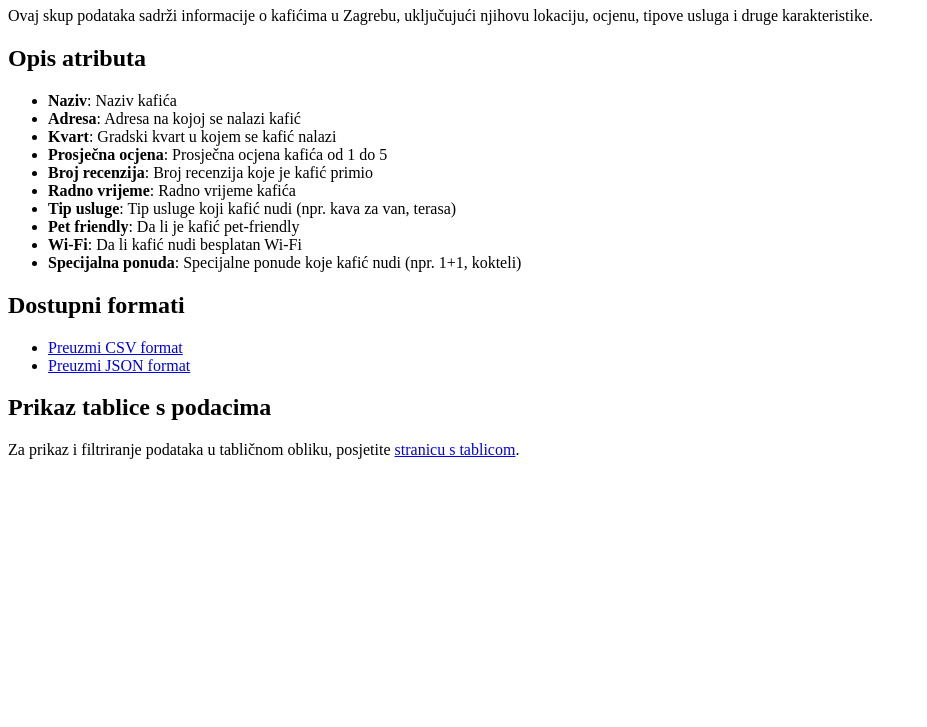
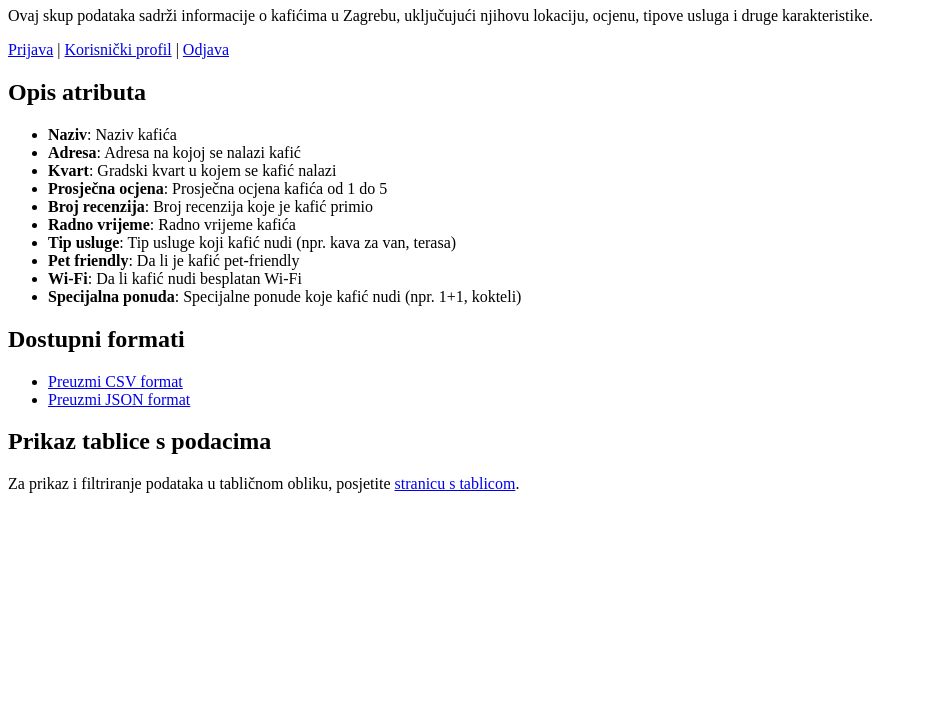
Before and after one commit to amar679/or_lab_git, a plain HTML site: page index.html in a window 1280 px wide. Shown: the part 73-800 px from the top of the page, without its empty margins (0-927 px from the left). Drawn offline with Linux system fonts and the light colour scheme.

Commit message:
Add files via upload

```diff
--- a/index.html
+++ b/index.html
@@ -15,6 +15,18 @@
 <body>
     <h1>Kafići u Zagrebu</h1>
     <p>Ovaj skup podataka sadrži informacije o kafićima u Zagrebu, uključujući njihovu lokaciju, ocjenu, tipove usluga i druge karakteristike.</p>
+
+    <div>
+        <p>
+            <!-- Prijava vodi na /login (Auth0 prijava) -->
+            <a href="/login">Prijava</a> |
+            <!-- Korisnički profil vodi na /profile, zaštićeni dio aplikacije -->
+            <a href="/profile">Korisnički profil</a> |
+            <!-- Odjava vodi na /logout (Auth0 odjava) -->
+            <a href="/logout">Odjava</a>
+        </p>
+    </div>
+
 
     <h2>Opis atributa</h2>
     <ul>
@@ -37,6 +49,6 @@
     </ul>
 
     <h2>Prikaz tablice s podacima</h2>
-    <p>Za prikaz i filtriranje podataka u tabličnom obliku, posjetite <a href="datatable.html">stranicu s tablicom</a>.</p>
+    <p>Za prikaz i filtriranje podataka u tabličnom obliku, posjetite <a href="/datatable">stranicu s tablicom</a>.</p>
 </body>
 </html>
```
